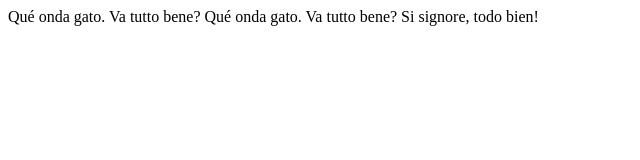
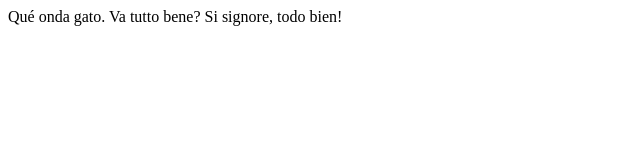
Before and after one commit to santidarock/numero0, a plain HTML site: page Index.html in a window 1280 px wide. Shown: the whole page, without its empty margins (0-640 px from the left). Drawn offline with Linux system fonts and the light colour scheme.

Commit message:
Update Index.html

```diff
--- a/Index.html
+++ b/Index.html
@@ -4,7 +4,6 @@
         <title>La movida</title>
     </head>
     <body>
-        Qué onda gato. Va tutto bene?
         Qué onda gato. Va tutto bene? Si signore, todo bien!
     </body>
 
```
